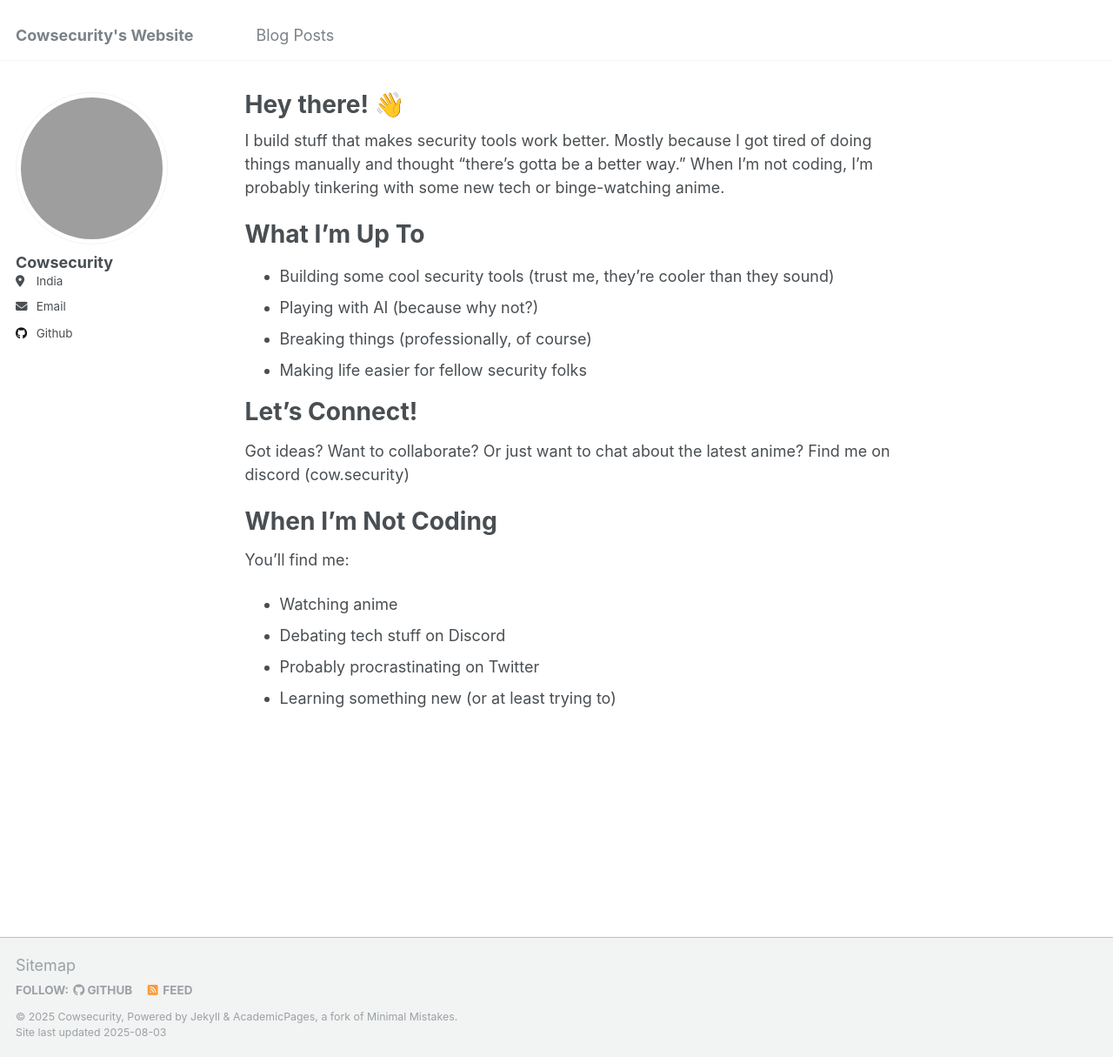
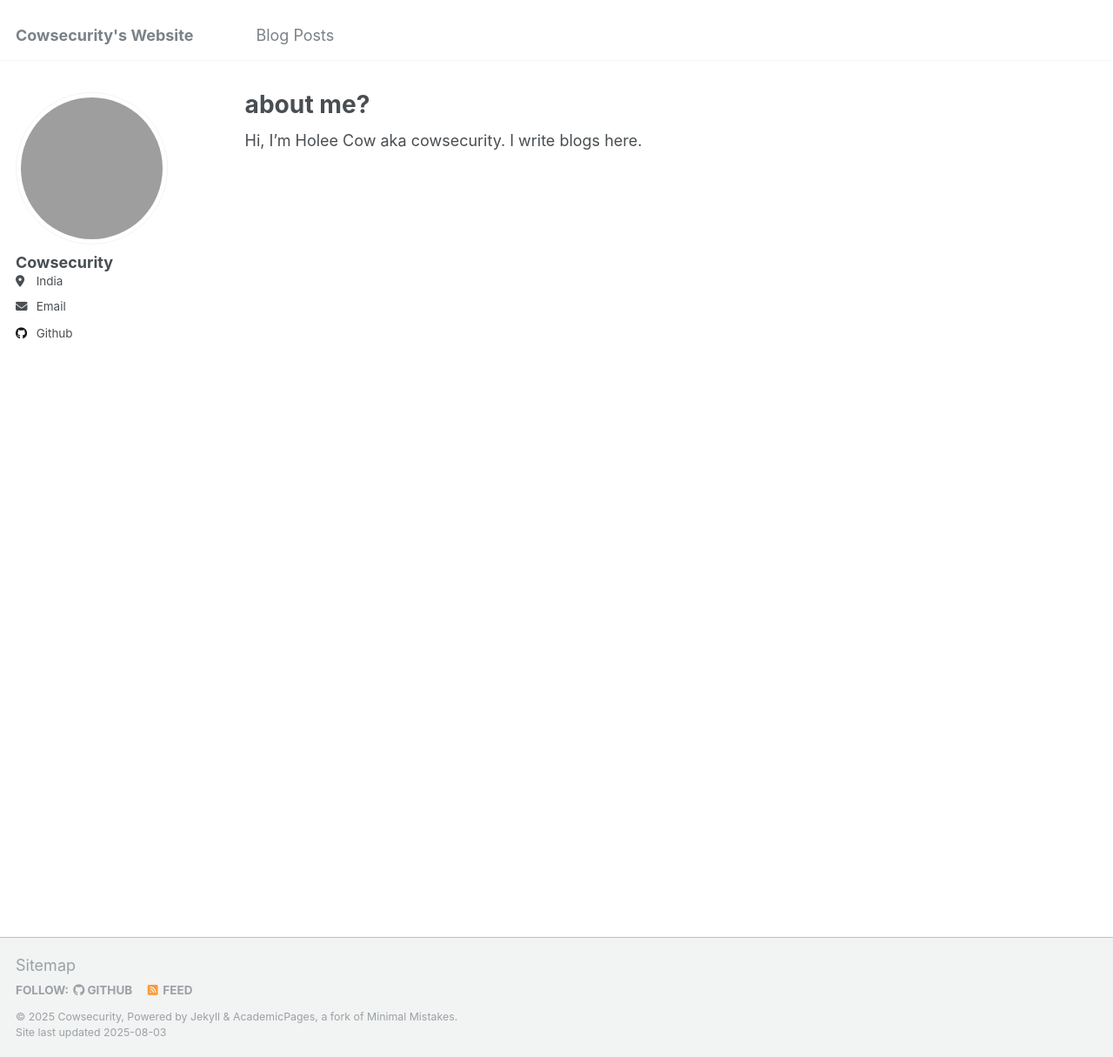
Before and after one commit to cowsecurity/cowsecurity.github.io, a Jekyll site: the page built from _pages/about.md, in a window 1280 px wide and 1215 px high. Shown: the whole window at 87% size. Built offline with Jekyll 4.4.1, drawn with Linux system fonts in a browser that asks for light colours; grey boxes are pictures that could not be loaded.

Commit message:
v v cool aboutme

```diff
--- a/_pages/about.md
+++ b/_pages/about.md
@@ -1,29 +1,10 @@
 ---
 permalink: /
-title: "Hey there! 👋"
+title: "about me?"
 author_profile: true
 redirect_from:
   - /about/
   - /about.html
 ---
 
-I build stuff that makes security tools work better. Mostly because I got tired of doing things manually and thought "there's gotta be a better way." When I'm not coding, I'm probably tinkering with some new tech or binge-watching anime.
-
-What I'm Up To
-======
-* Building some cool security tools (trust me, they're cooler than they sound)
-* Playing with AI (because why not?)
-* Breaking things (professionally, of course)
-* Making life easier for fellow security folks
-
-Let's Connect!
-======
-Got ideas? Want to collaborate? Or just want to chat about the latest anime? Find me on discord (cow.security)
-
-When I'm Not Coding
-======
-You'll find me:
-* Watching anime
-* Debating tech stuff on Discord
-* Probably procrastinating on Twitter
-* Learning something new (or at least trying to)
+Hi, I'm Holee Cow aka cowsecurity. I write blogs here.
```
